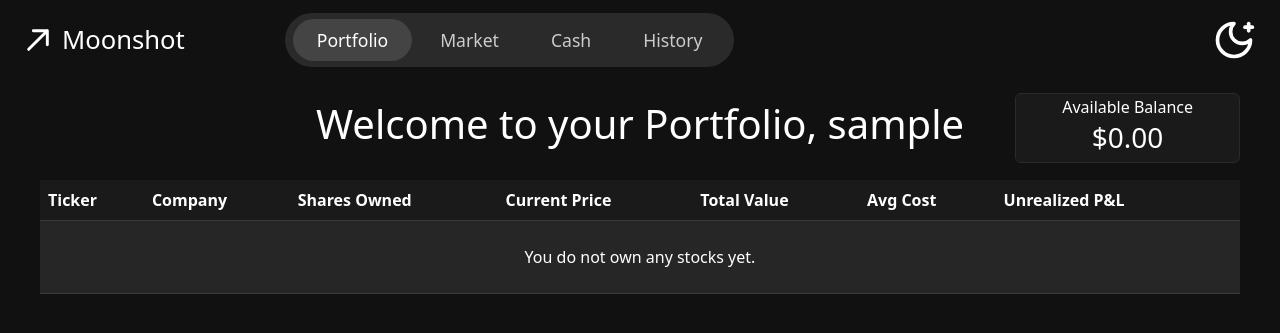
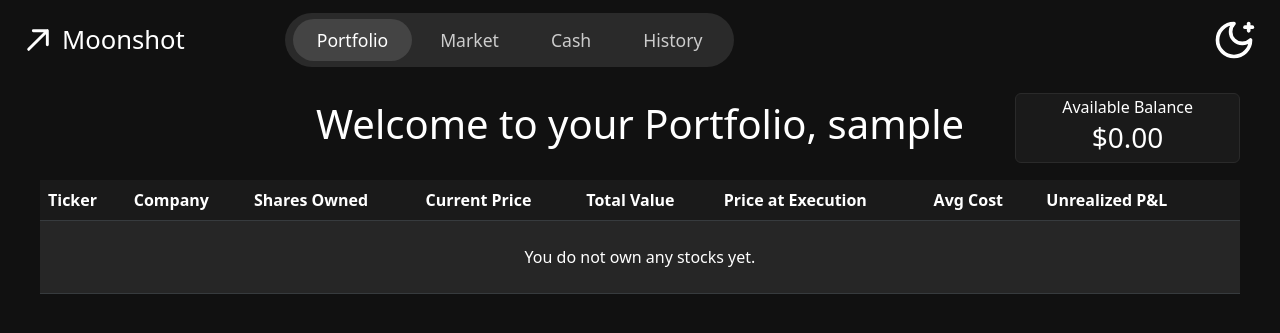
Before and after one commit to htphan9/IFT401-Team4-Capstone, a Flask app: page / in a window 1280 px wide. Shown: the top 333 px of the page. Run offline with Flask 3, Linux system fonts and the light colour scheme; the visitor is signed in with stand-in values (Sample User, id 1); data that the repository does not hold is empty.

Commit message:
Added Price at Execution to portfolio table, refactored pnl

```diff
--- a/app.py
+++ b/app.py
@@ -198,13 +198,33 @@ def home():
 
     portfolio = []
     for pos in positions:
-        buy_txns = Transaction.query.filter_by(user_id=current_user.id, stock_id=pos.stock_id, type='buy').all()
-        total_spent = sum(t.price_at_execution * t.amount for t in buy_txns)
-        total_bought = sum(t.amount for t in buy_txns)
-        avg_cost = (total_spent / total_bought) if total_bought else Decimal('0')
-        market_value = pos.stock.current_price * pos.shares_owned
+        # Get buy transactions for this stock, newest first
+        buy_txns = Transaction.query.filter_by(
+            user_id=current_user.id, stock_id=pos.stock_id, type='buy'
+        ).order_by(Transaction.id.desc()).all()
+
+        # Walk through buy transactions to find cost basis for current shares
+        shares_to_account = pos.shares_owned
+        total_cost = Decimal('0')
+
+        for txn in buy_txns:
+            if shares_to_account <= 0:
+                break
+            # How many shares from this transaction still apply
+            applicable = min(txn.amount, shares_to_account)
+            total_cost += Decimal(str(txn.price_at_execution)) * applicable
+            shares_to_account -= applicable
+
+        # Average cost per share based on what you currently own
+        if pos.shares_owned > 0:
+            avg_cost = total_cost / pos.shares_owned
+        else:
+            avg_cost = Decimal('0')
+
+        market_value = Decimal(str(pos.stock.current_price)) * pos.shares_owned
         pos.avg_cost = avg_cost
-        pos.unrealized_pnl = market_value - (avg_cost * pos.shares_owned)
+        pos.price_at_execution = Decimal(str(buy_txns[0].price_at_execution)) if buy_txns else Decimal('0')
+        pos.unrealized_pnl = market_value - total_cost
         portfolio.append(pos)
 
     return render_template("home.html", account=account, transactions=transactions, stocks=stocks, portfolio=portfolio)
--- a/templates/home.html
+++ b/templates/home.html
@@ -34,6 +34,7 @@
                 <th>Shares Owned</th>
                 <th>Current Price</th>
                 <th>Total Value</th>
+                <th>Price at Execution</th>
                 <th>Avg Cost</th>
                 <th>Unrealized P&L</th>
                 <th></th>
@@ -48,8 +49,9 @@
                     <td>{{ item.shares_owned }}</td>
                     <td>${{ "%.2f"|format(item.stock.current_price) }}</td>
                     <td>${{ "%.2f"|format(item.shares_owned * item.stock.current_price) }}</td>
+                    <td>${{ "%.2f"|format(item.price_at_execution) }}</td>
                     <td>${{ "%.2f"|format(item.avg_cost) }}</td>
-                    <td class="{{ 'text-success' if item.unrealized_pnl >= 0 else 'text-danger' }}">{{ '+' if item.unrealized_pnl >= 0 else '' }}${{ "%.2f"|format(item.unrealized_pnl) }}</td>
+                    <td class="{{ 'text-success' if item.unrealized_pnl >= 0 else 'text-danger' }}">{{ '+' if item.unrealized_pnl >= 0 else '-' }}${{ "%.2f"|format(item.unrealized_pnl|abs) }}</td>
                     <td style="padding-right: 0;">
                         <!-- Pass stock info into the modal via data attributes -->
                         <button class="btn btn-green-sm trade-btn"
@@ -72,7 +74,7 @@
                 {% endfor %}
             {% else %}
                 <tr>
-                    <td colspan="8" class="text-center py-4">You do not own any stocks yet.</td>
+                    <td colspan="9" class="text-center py-4">You do not own any stocks yet.</td>
                 </tr>
             {% endif %}
         </tbody>
```
